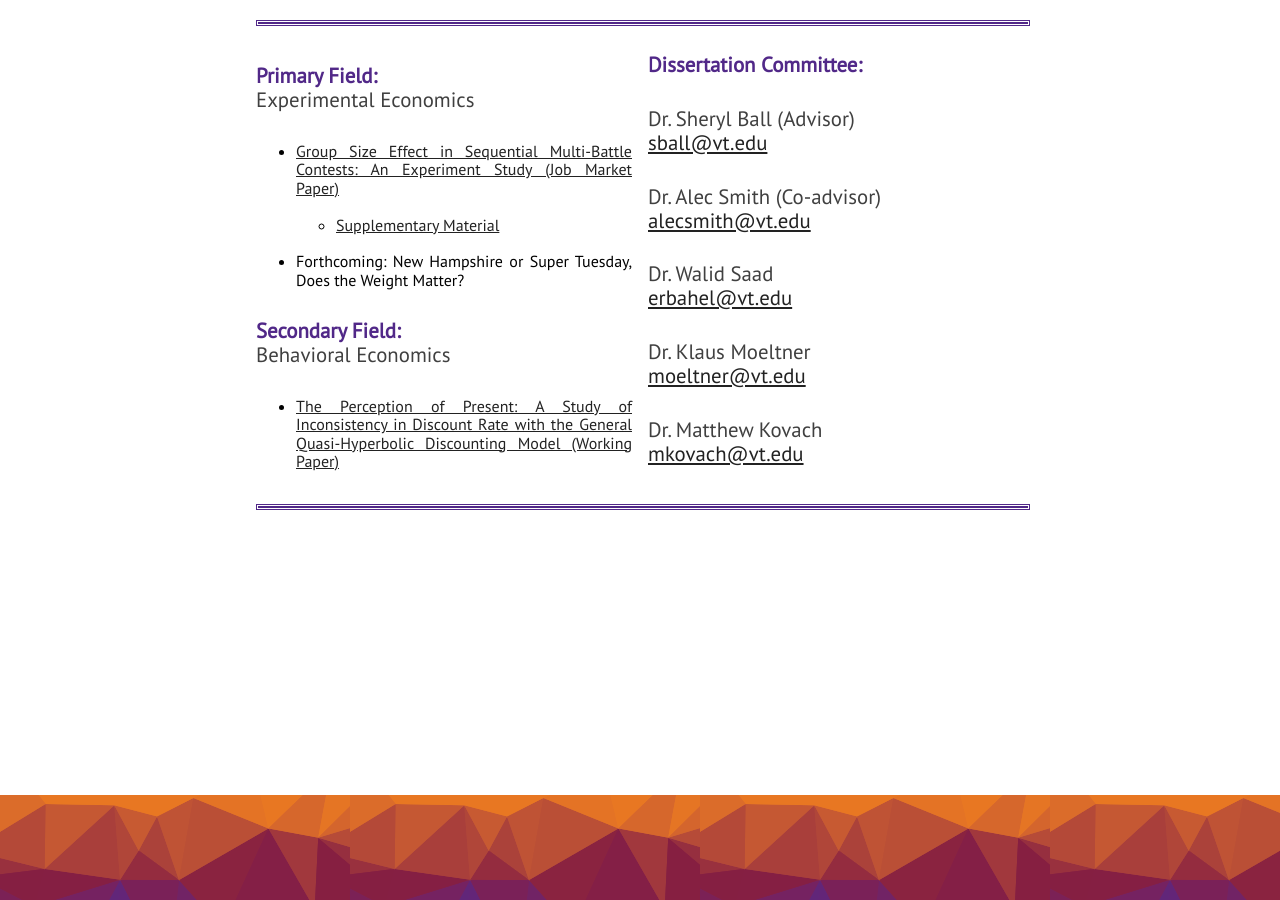
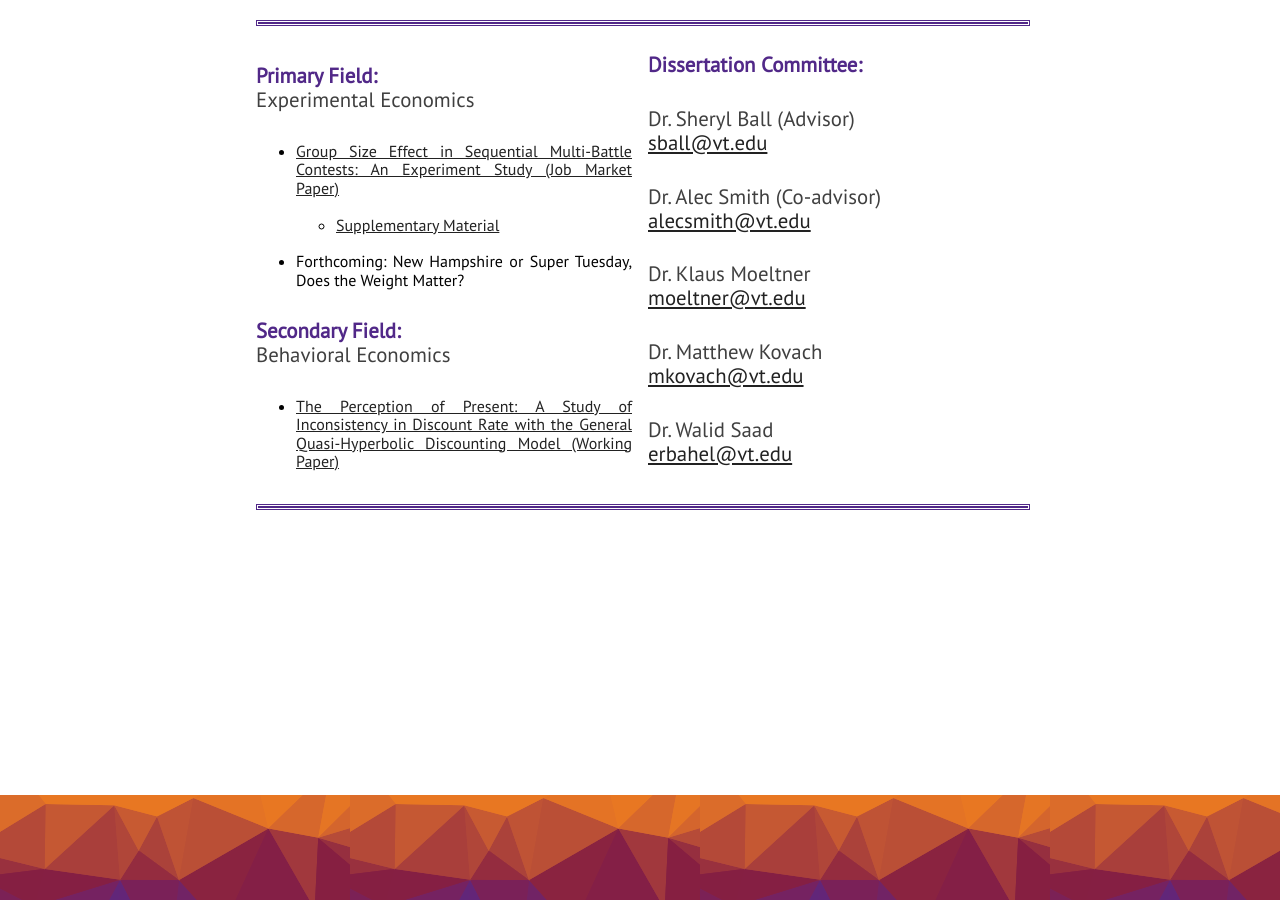
Before and after one commit to KevinKCV/kevinzou, a Jekyll site: the page built from index.html, in a window 1280 px wide and 900 px high, scrolled down 1165 px. Built offline with Jekyll 4.4.1, drawn with Linux system fonts in a browser that asks for light colours; nearby versions of some CDN libraries.

Commit message:
Update 01info.html

```diff
--- a/_includes/01info.html
+++ b/_includes/01info.html
@@ -48,15 +48,14 @@
             <p class="paragraph-text"> Dr. Alec Smith (Co-advisor) <br>
             <a href="mailto:{{ ashleyr@vt.edu }}">alecsmith@vt.edu</a></p>
 
-
-            <p class="paragraph-text"> Dr. Walid Saad <br>
-            <a href="mailto:{{ erbahel@vt.edu }}">erbahel@vt.edu</a></p>
-
             <p class="paragraph-text"> Dr. Klaus Moeltner <br>
             <a href="mailto:{{ erbahel@vt.edu }}">moeltner@vt.edu</a></p>
 
             <p class="paragraph-text"> Dr. Matthew Kovach <br>
             <a href="mailto:{{ erbahel@vt.edu }}">mkovach@vt.edu</a></p>
+
+            <p class="paragraph-text"> Dr. Walid Saad <br>
+            <a href="mailto:{{ erbahel@vt.edu }}">erbahel@vt.edu</a></p>
 
 
 
```
